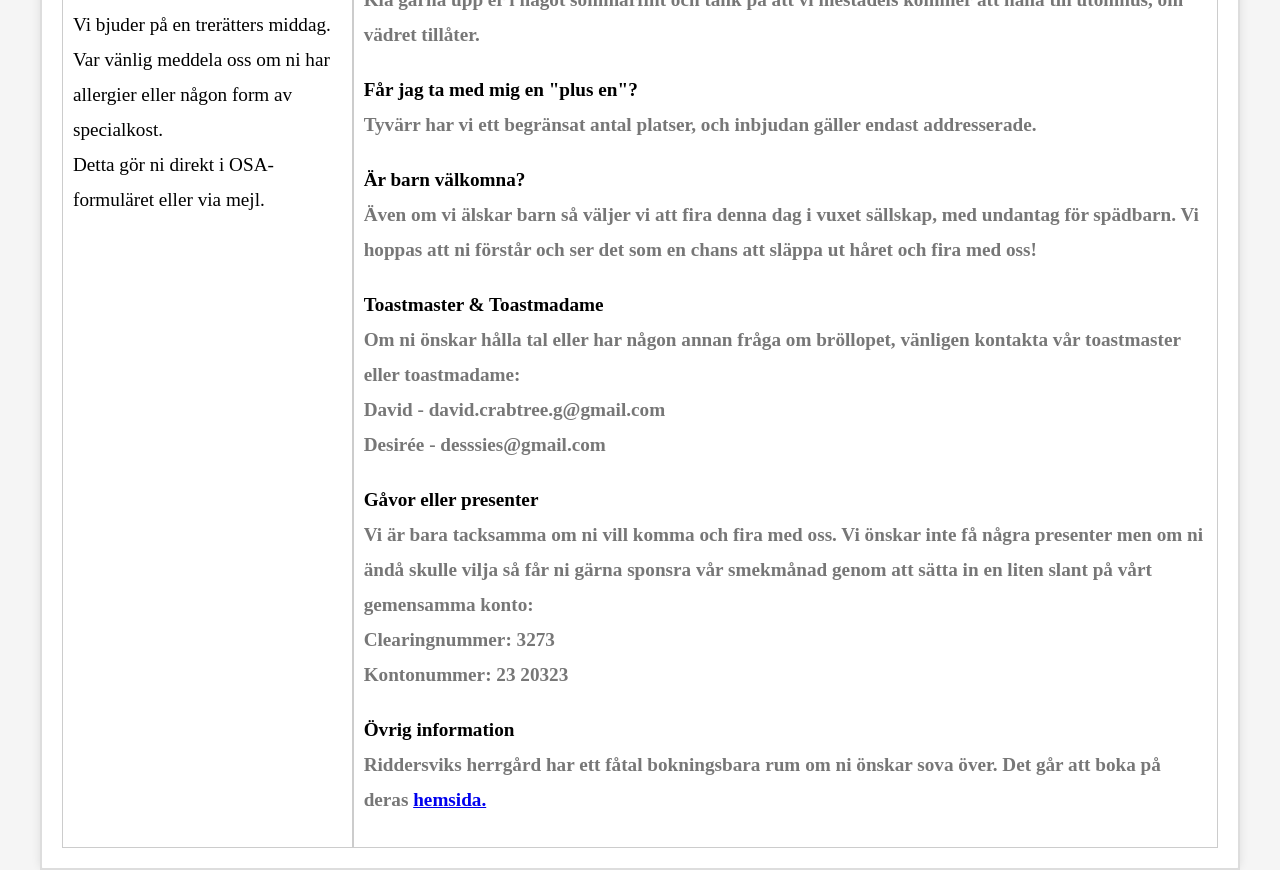
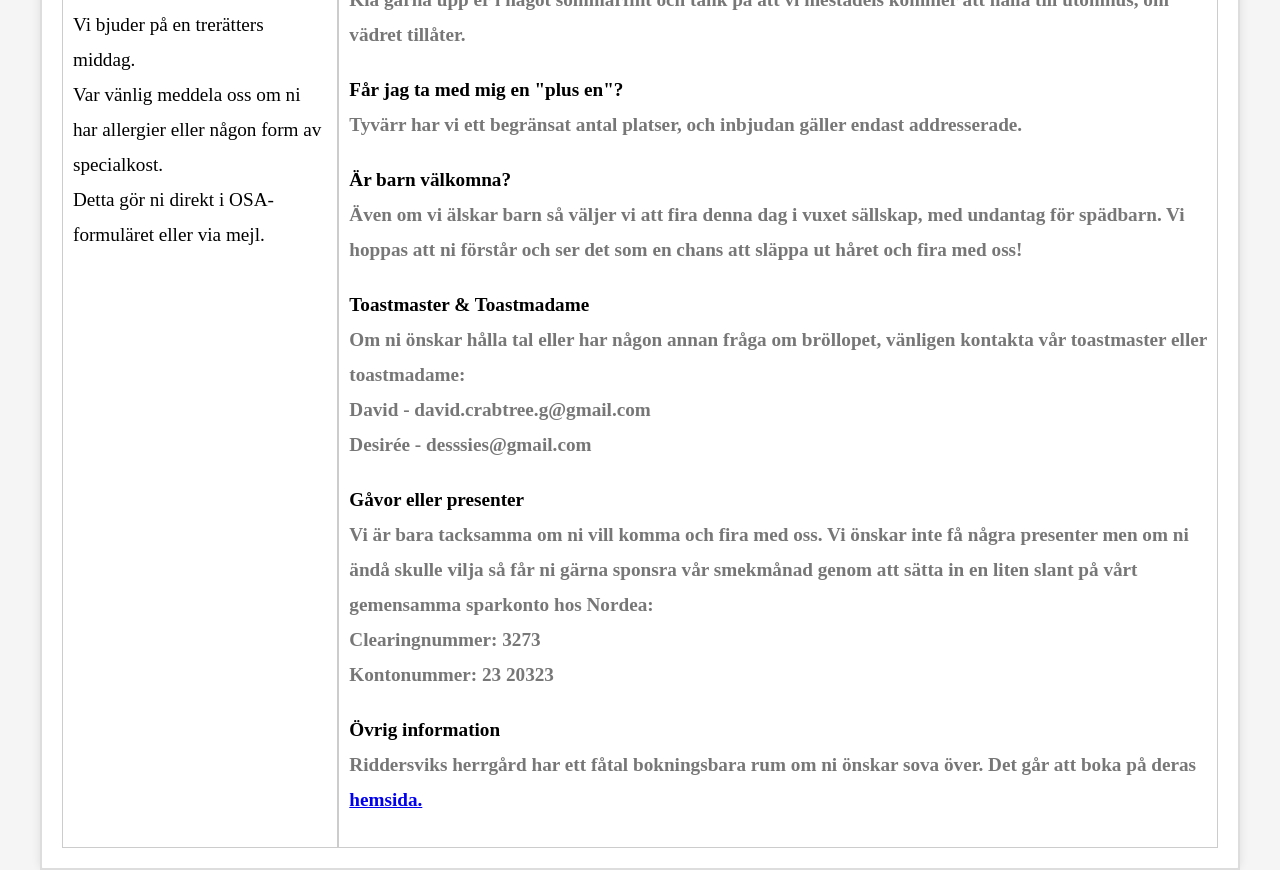
Before and after one commit to HannaOchPablo/HannaOchPablo.github.io, a website: page information_faq.html in a window 1280 px wide. Shown: the part 439-1309 px from the top of the page. Drawn offline with Linux system fonts and the light colour scheme; a web font is replaced by a local one.

Commit message:
Added new cover picture and minor text edits

```diff
--- a/information_faq.html
+++ b/information_faq.html
@@ -74,7 +74,7 @@
         </div>
         <div class="faq-item">
           <p class="question">Gåvor eller presenter</p>
-          <p class="answer"><b>Vi är bara tacksamma om ni vill komma och fira med oss. Vi önskar inte få några presenter men om ni ändå skulle vilja så får ni gärna sponsra vår smekmånad genom att sätta in en liten slant på vårt gemensamma konto: <br> Clearingnummer: 3273 <br>Kontonummer: 23 20323</b></p>
+          <p class="answer"><b>Vi är bara tacksamma om ni vill komma och fira med oss. Vi önskar inte få några presenter men om ni ändå skulle vilja så får ni gärna sponsra vår smekmånad genom att sätta in en liten slant på vårt gemensamma sparkonto hos Nordea: <br> Clearingnummer: 3273 <br>Kontonummer: 23 20323</b></p>
         </div>
         <div class="faq-item">
           <p class="question">Övrig information</p>
```
Also changed, not shown: index.html (+1 -1 lines), img/love.JPG (added).
